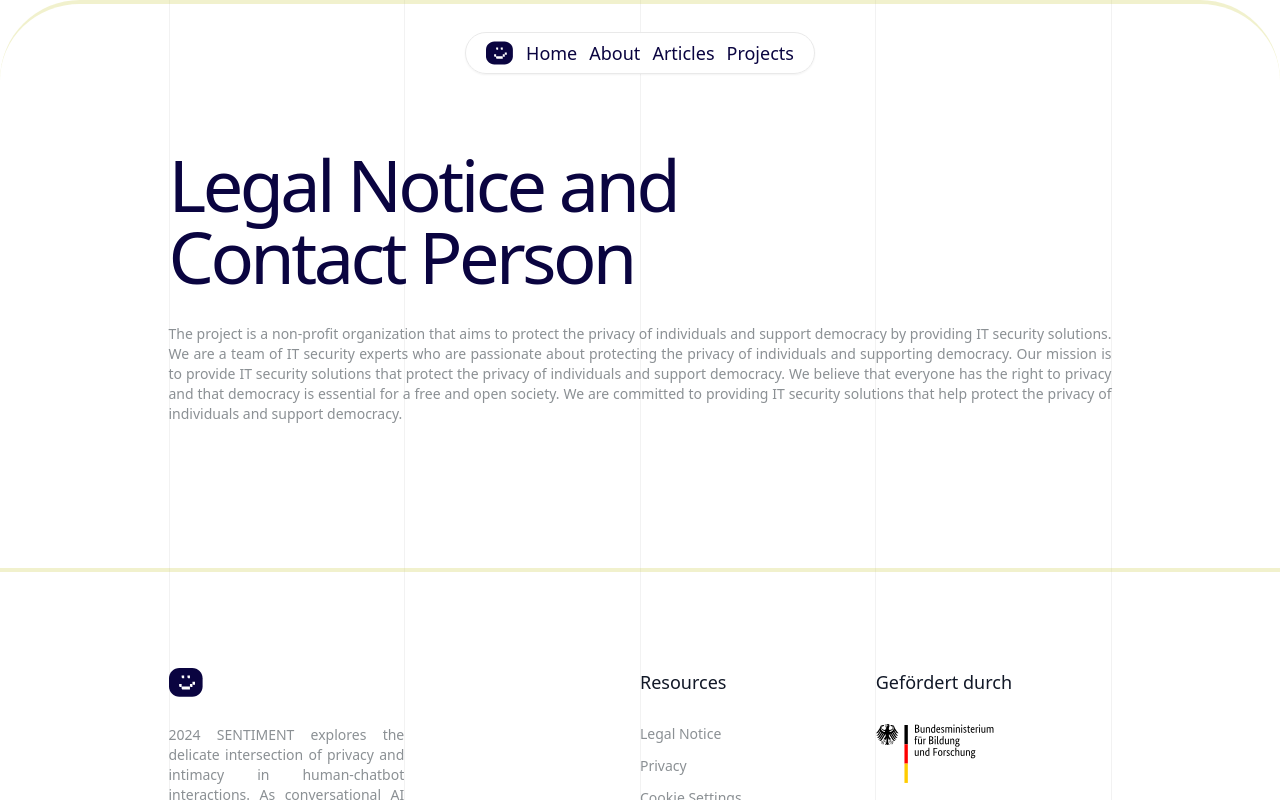
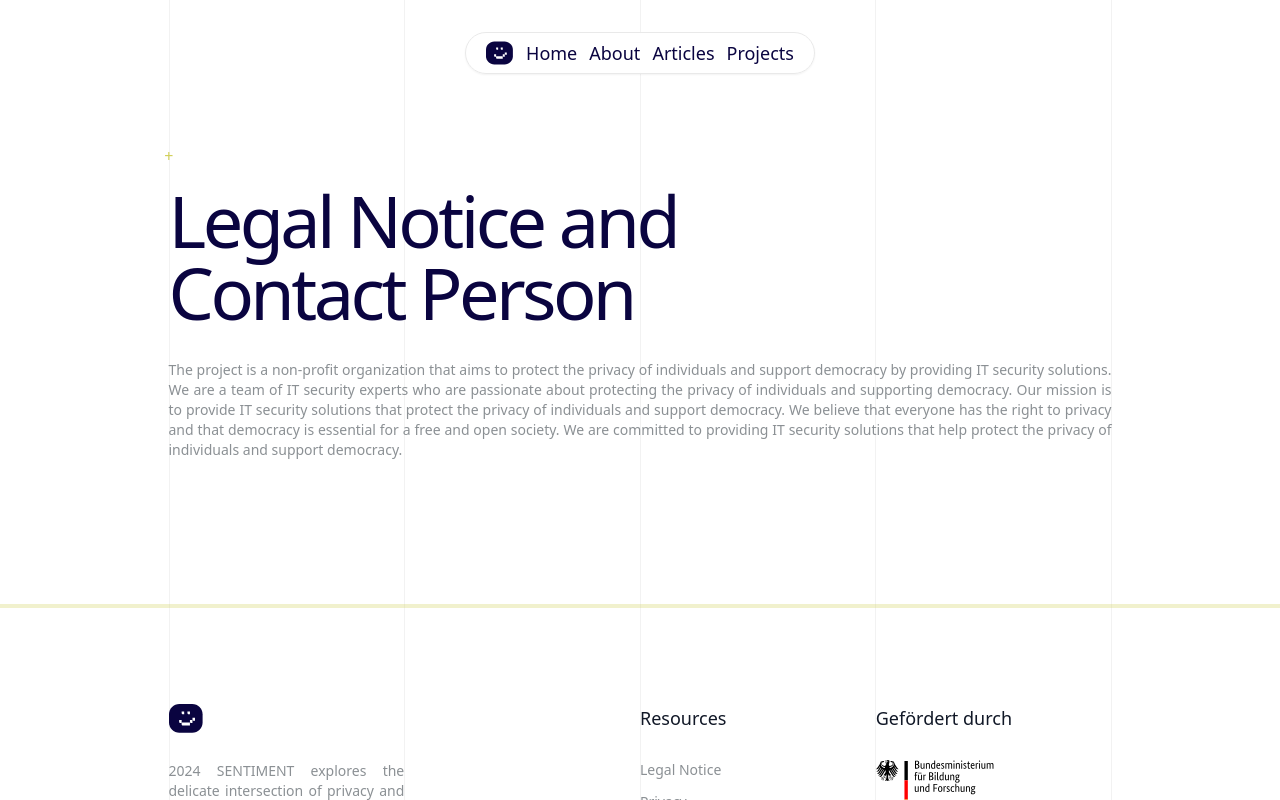
Before and after one commit to dmnktoe/sentiment, a Next.js app: page /legal-notice in a window 1280 px wide. Shown: the top 800 px of the page. Built offline with nearby package versions, Linux system fonts and the light colour scheme.

Commit message:
style: remove top border on pages

```diff
--- a/src/components/templates/ArticleLayout.tsx
+++ b/src/components/templates/ArticleLayout.tsx
@@ -4,6 +4,7 @@ import Image from 'next/image';
 
 import BlockRendererClient from '@/components/helpers/BlockRendererClient';
 import { Container } from '@/components/layout/Container';
+import Crossbar from '@/components/templates/Crossbar';
 import { Title } from '@/components/ui/typography/Title';
 import { formatDate } from '@/lib/format-date';
 import { readingDuration } from '@/lib/get-reading-time';
@@ -85,8 +86,9 @@ function ArticleHeader({ article }: ArticleProps) {
 export default function ArticleLayout({ article }: ArticleProps) {
   return (
     <>
-      <section className='py-36 rounded-tl-[5rem] rounded-tr-[5rem] border-t-solid border-t-4 border-primary/30'>
+      <section className='py-36'>
         <Container>
+          <Crossbar />
           {/* Article Info Grid */}
           <div className='grid grid-cols-3 sm:grid-cols-4 mb-6'>
             <ArticleInfo article={article} />
--- a/src/components/templates/HeroIntro.tsx
+++ b/src/components/templates/HeroIntro.tsx
@@ -5,6 +5,7 @@ import Link from 'next/link';
 import { useScramble } from 'use-scramble';
 
 import { Container } from '@/components/layout/Container';
+import Crossbar from '@/components/templates/Crossbar';
 import { BMBFIcon, Logo, RUBIcon, UniDUEIcon, UniKasselIcon } from '@/components/ui/Icons';
 import { Title } from '@/components/ui/typography/Title';
 
@@ -124,9 +125,7 @@ export default function HeroIntro() {
     <>
       <section className='pt-36 pb-24'>
         <Container>
-          <div className='grid grid-cols-3 sm:grid-cols-4 mb-4 text-primary text-md'>
-            <div className='-ml-[4.2923px]'>+</div>
-          </div>
+          <Crossbar />
           <Text />
           <Partners />
         </Container>
--- a/src/components/templates/LegalNotice.tsx
+++ b/src/components/templates/LegalNotice.tsx
@@ -1,10 +1,12 @@
 import { Container } from '@/components/layout/Container';
+import Crossbar from '@/components/templates/Crossbar';
 import { Title } from '@/components/ui/typography/Title';
 
 export default function LegalNotice() {
   return (
-    <section className='py-36 rounded-tl-[5rem] rounded-tr-[5rem] border-t-solid border-t-4 border-primary/30'>
+    <section className='py-36'>
       <Container>
+        <Crossbar />
         <Title className='leading-none'>
           Legal Notice and
           <br />
```
